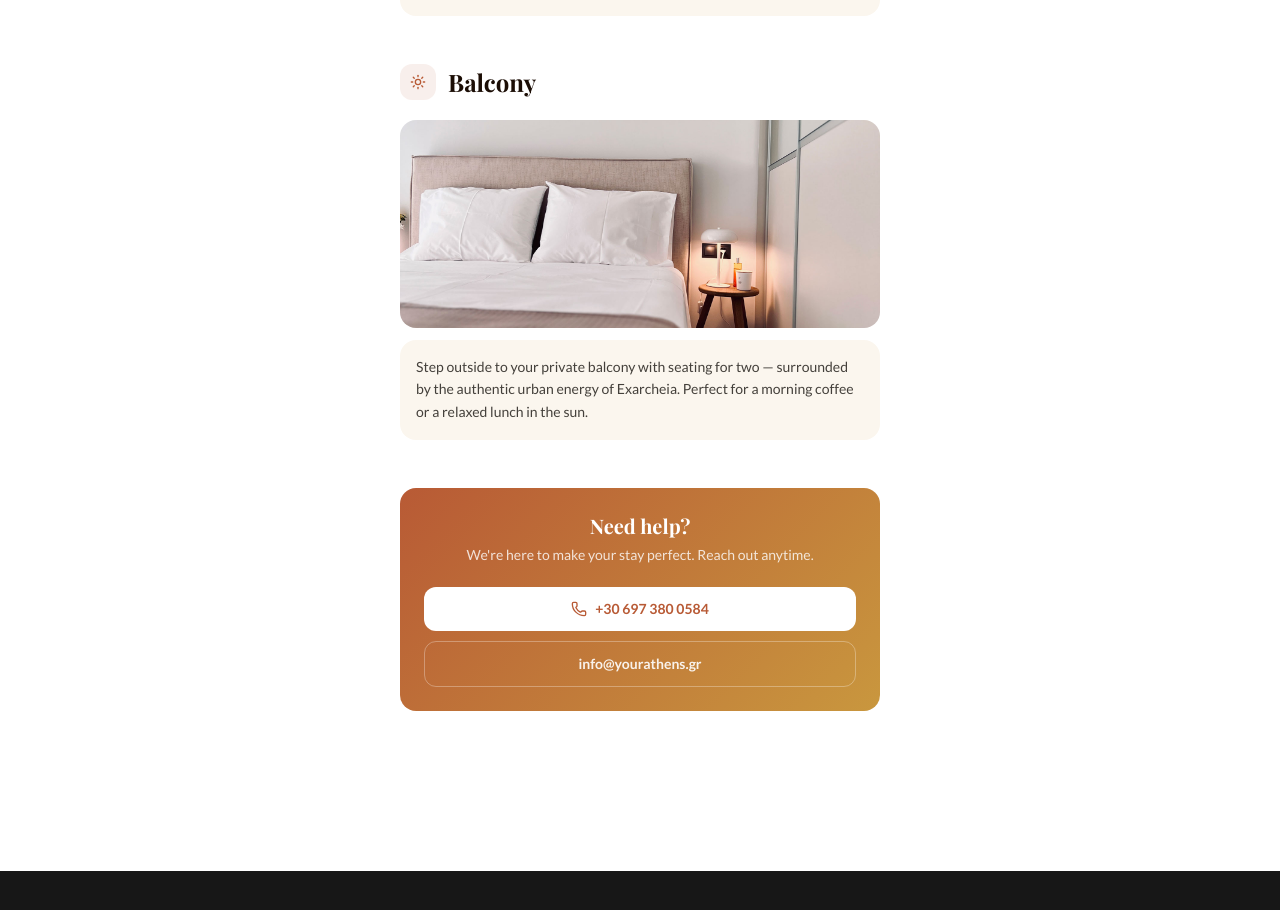
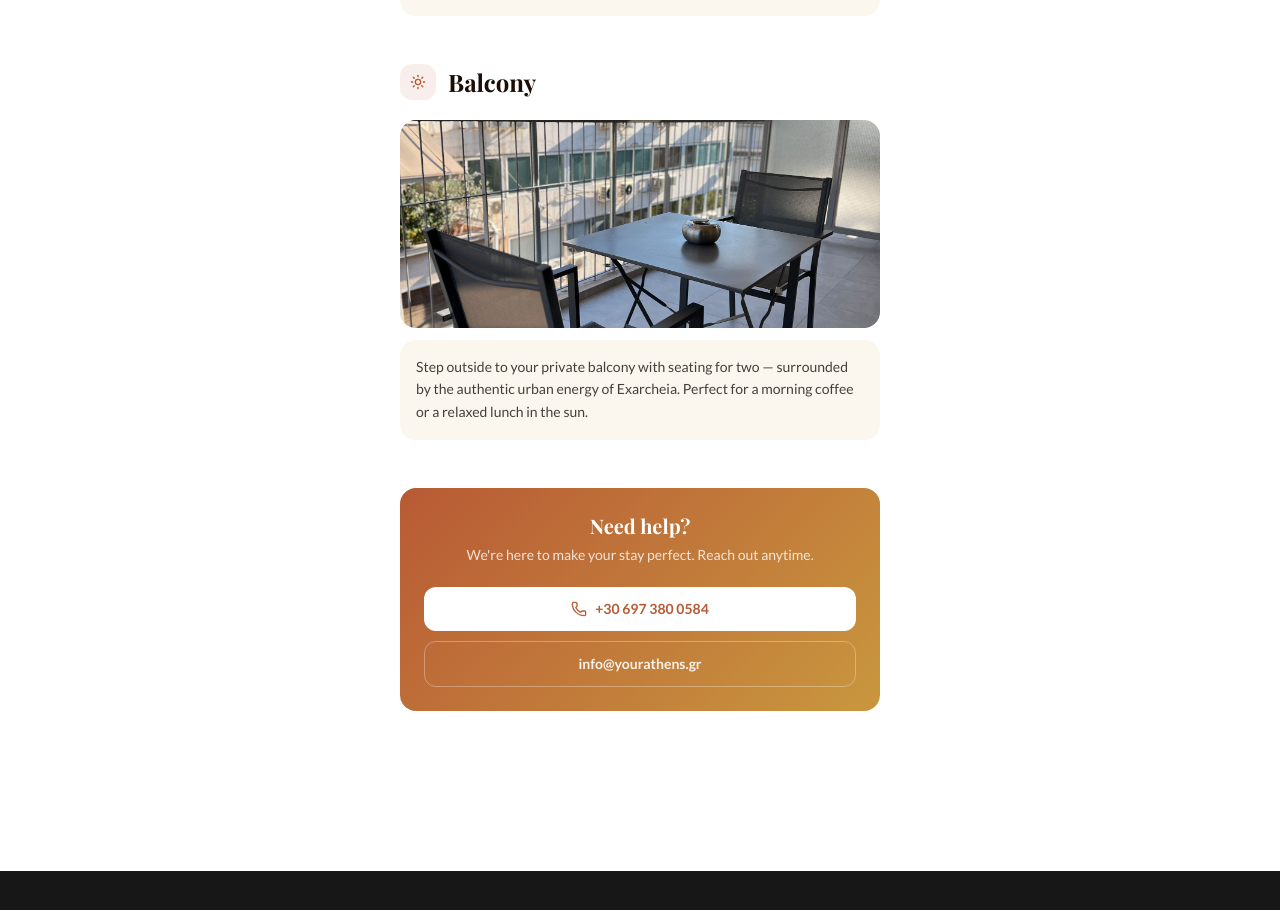
Before and after one commit to pkontopoulos/yourathens-server, a Next.js app: page /jack/guide in a window 1280 px wide. Shown: the part 5140-6050 px from the top of the page. Built offline with nearby package versions, Linux system fonts and the light colour scheme.

Commit message:
Use jack/1.jpg for balcony section image

```diff
--- a/app/jack/guide/page.tsx
+++ b/app/jack/guide/page.tsx
@@ -613,7 +613,7 @@ export default function JackGuidePage() {
           <div className="space-y-3">
             <div className="rounded-2xl overflow-hidden h-52">
               <img
-                src="/images/jack/6.jpg"
+                src="/images/jack/1.jpg"
                 alt="Jack apartment balcony"
                 className="w-full h-full object-cover"
               />
```
